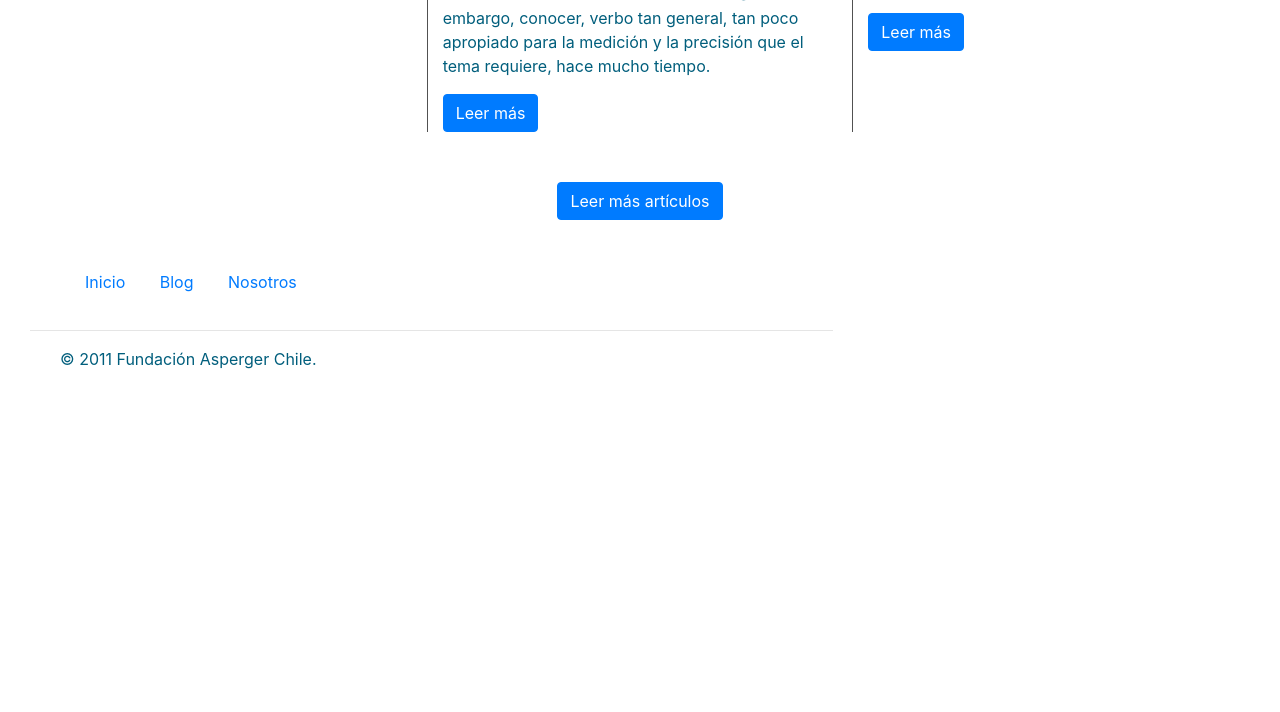
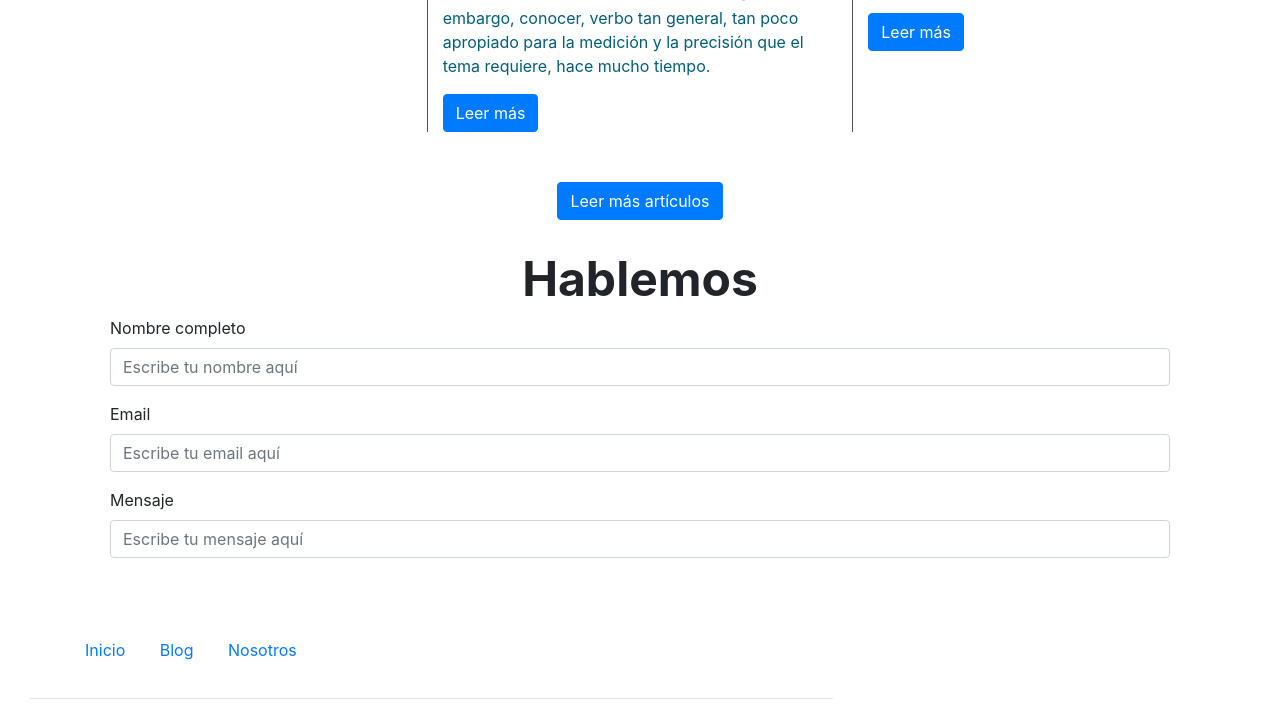
Before and after one commit to Bestiano/Aspergerchile, a plain HTML site: page index.html in a window 1280 px wide. Shown: the part 1344-2056 px from the top of the page. Before the commit the page ends 1761 px from the top, so only its background shows below. Drawn offline with Linux system fonts and the light colour scheme.

Commit message:
Últimos ajustes posibles

```diff
--- a/assets/css/style.css
+++ b/assets/css/style.css
@@ -104,7 +104,9 @@ body {
 .footer{
   padding: 30px 15px;
 }
-
+.footer p{
+  display: inline-block;
+}
 .footer p{
   color: #005E7C;
   margin-left: 30px;
@@ -117,3 +119,11 @@ body {
 .post-air{
   margin-bottom: 15px;
 }
+.formulario h5{
+  font-weight: bold;
+  text-align: center;
+  font-size: 3em;
+}
+.formulario{
+  margin: 30px 25px;
+}
--- a/index.html
+++ b/index.html
@@ -21,7 +21,7 @@
         </div>
         <div class="col-12 col-md-10">
           <ul class="navmenu align-nav col-md-10">
-            <li><a href="index.html"></a>Inicio</li>
+            <li><a href="index.html">Inicio</a></li>
             <li><a href="blog.html">Blog</a></li>
             <li><a href="#">Nosotros</a></li>
           </ul>
@@ -94,6 +94,25 @@
       </div>
     </article>
 
+    <!-- Formulario de contacto -->
+    <div class="container">
+      <form class="formulario">
+        <h5>Hablemos</h5>
+        <div class="form-group">
+          <label for="exampleFormControlInput1">Nombre completo</label>
+          <input type="email" class="form-control" id="exampleFormControlInput1" placeholder="Escribe tu nombre aquí">
+        </div>
+        <div class="form-group">
+          <label for="exampleFormControlInput1">Email</label>
+          <input type="email" class="form-control" id="exampleFormControlInput1" placeholder="Escribe tu email aquí">
+        </div>
+        <div class="form-group">
+          <label for="exampleFormControlInput1">Mensaje</label>
+          <input type="email" class="form-control" id="exampleFormControlInput1" placeholder="Escribe tu mensaje aquí">
+        </div>
+      </div>
+
+    </form>
 
     <!-- Inicio Footer -->
     <footer class="footer box">
@@ -109,6 +128,8 @@
             </nav>
             <hr class="separador-footer">
             <p>© 2011 Fundación Asperger Chile.</p>
+            <p><i class="fab fa-facebook"></i> <span>Asperger Chile</span></p>
+            <p><i class="fas fa-phone-volume"></i><span>+569 68423762</span></p>
             </div>
           </div>
         </div>
```
Also changed, not shown: blog.html (+7 -5 lines). Lines whose indentation alone changed are shown as unchanged.
